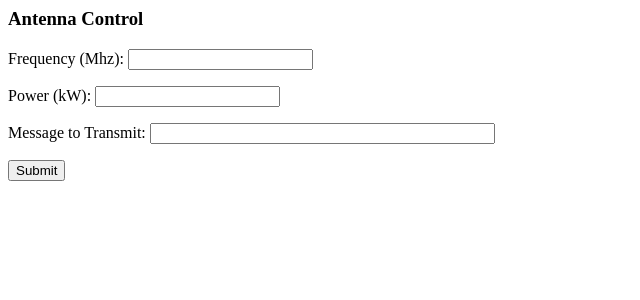
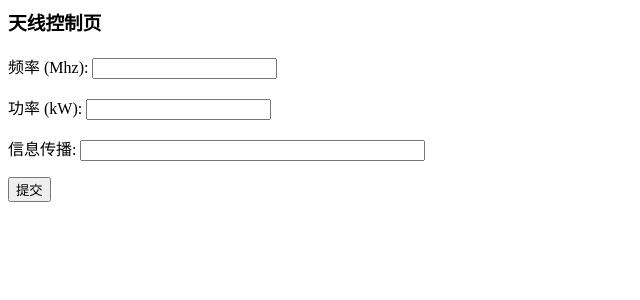
Before and after one commit to soltrain/DalianARG, a PHP site: page /control.html in a window 1280 px wide. Shown: the top 300 px of the page, without its empty margins (0-640 px from the left). Run offline with PHP 8.4, Linux system fonts and the light colour scheme.

Commit message:
getting ready to upload to aws again2

```diff
--- a/auth.php
+++ b/auth.php
@@ -1,8 +1,9 @@
 <?php
   session_start();
   if (!$_SESSION['signed_in']) {
-    echo "Login required";
-    echo "<meta http-equiv='refresh' content='2; index.html' />";
+  	ini_set( 'default_charset', 'UTF-8' );
+    echo "请先登录";
+    echo "<meta http-equiv='refresh' content='3; index.html' />";
  //   header("Location: /~soltrain/DalianARG/index.html");
     exit; // IMPORTANT: Be sure to exit here!
   }
--- a/control.html
+++ b/control.html
@@ -6,12 +6,12 @@ include('auth.php');
 
 <meta http-equiv="content-type" content="text/html; charset=utf-8" />
 <body>
-<h3>Antenna Control</h3>
+<h3>天线控制页</h3>
 <form name="web_form" id="web_form" method="post" action="transmit.php">
-        <p><label>Frequency (Mhz): </label><input type="number" name="freq" id="freq" /></p>
-        <p><label>Power (kW): </label><input type="number" name="power" id="power" /></p>
-        <p><label>Message to Transmit: </label><input type="text" size="40" name="message" id="message" /></p>
-        <p><input type="submit" name="s1" id="s1" value="Submit" /></p>
+        <p><label>频率 (Mhz): </label><input type="number" name="freq" id="freq" /></p>
+        <p><label>功率 (kW): </label><input type="number" name="power" id="power" /></p>
+        <p><label>信息传播: </label><input type="text" size="40" name="message" id="message" /></p>
+        <p><input type="submit" name="s1" id="s1" value="提交" /></p>
 </form>
 
 </body>
--- a/correctentries.txt
+++ b/correctentries.txt
@@ -36,3 +36,5 @@
 13478711794, May 1st, 2013 7:26:20 pm Asia/Harbin
 13478711794, May 1st, 2013 7:26:49 pm Asia/Harbin
 13478711794, May 1st, 2013 7:27:53 pm Asia/Harbin
+13478711794, May 5th, 2013 12:42:49 pm Asia/Harbin
+13478711794, May 15th, 2013 11:51:07 pm Asia/Harbin
--- a/failedentries.txt
+++ b/failedentries.txt
@@ -10,3 +10,8 @@
 13478711794, as, May 1st, 2013 7:18:09 pm Asia/Harbin
 13478711794, asdf, May 1st, 2013 7:24:14 pm Asia/Harbin
 13478711794, 2, May 1st, 2013 7:24:48 pm Asia/Harbin
+13478711794, asdf, May 4th, 2013 1:13:48 pm Asia/Harbin
+13478711794, magic, May 5th, 2013 12:42:31 pm Asia/Harbin
+13478711794, 3, May 15th, 2013 11:49:04 pm Asia/Harbin
+13478711794, 3, May 15th, 2013 11:50:34 pm Asia/Harbin
+13478711794, 342, May 16th, 2013 12:22:05 am Asia/Harbin
--- a/index.html
+++ b/index.html
@@ -3,9 +3,9 @@
 <body>
 <h3>理工大学天线控制页</h3>
 <form name="web_form" id="web_form" method="post" action="login.php">
-        <p><label>Username: </label><input type="text" name="user" id="user" /></p>
-        <p><label>Password: </label><input type="text" name="password" id="password" /></p>
-        <p><input type="submit" name="s1" id="s1" value="Submit" /></p>
+        <p><label>用户名: </label><input type="text" name="user" id="user" /></p>
+        <p><label>密码: </label><input type="text" name="password" id="password" /></p>
+        <p><input type="submit" name="s1" id="s1" value="提交" /></p>
 </form>
 </body>
 </html>
```
Also changed, not shown: login.php (+3 -8 lines), transmit.php (+11 -9 lines), 3 other files.
